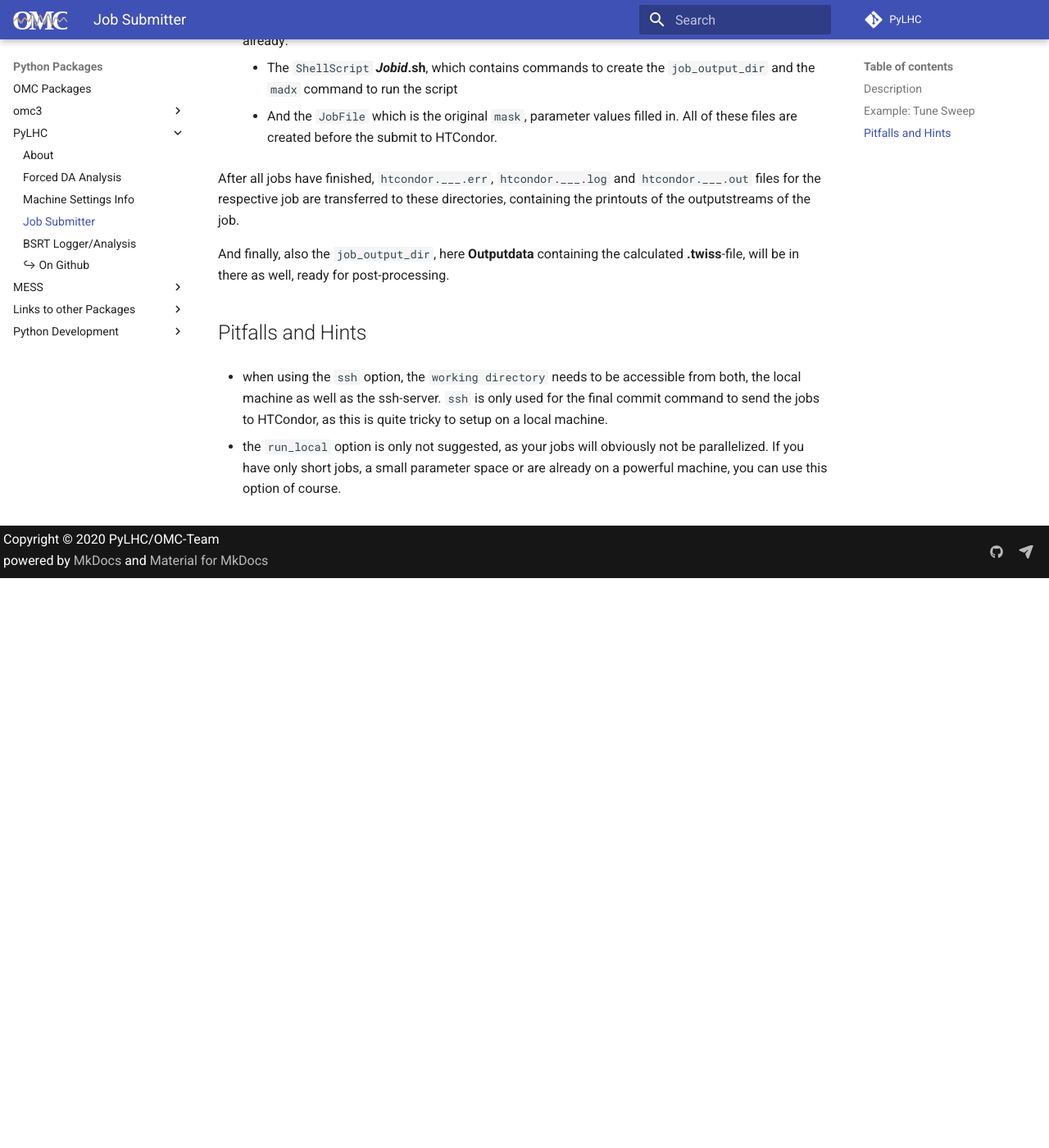
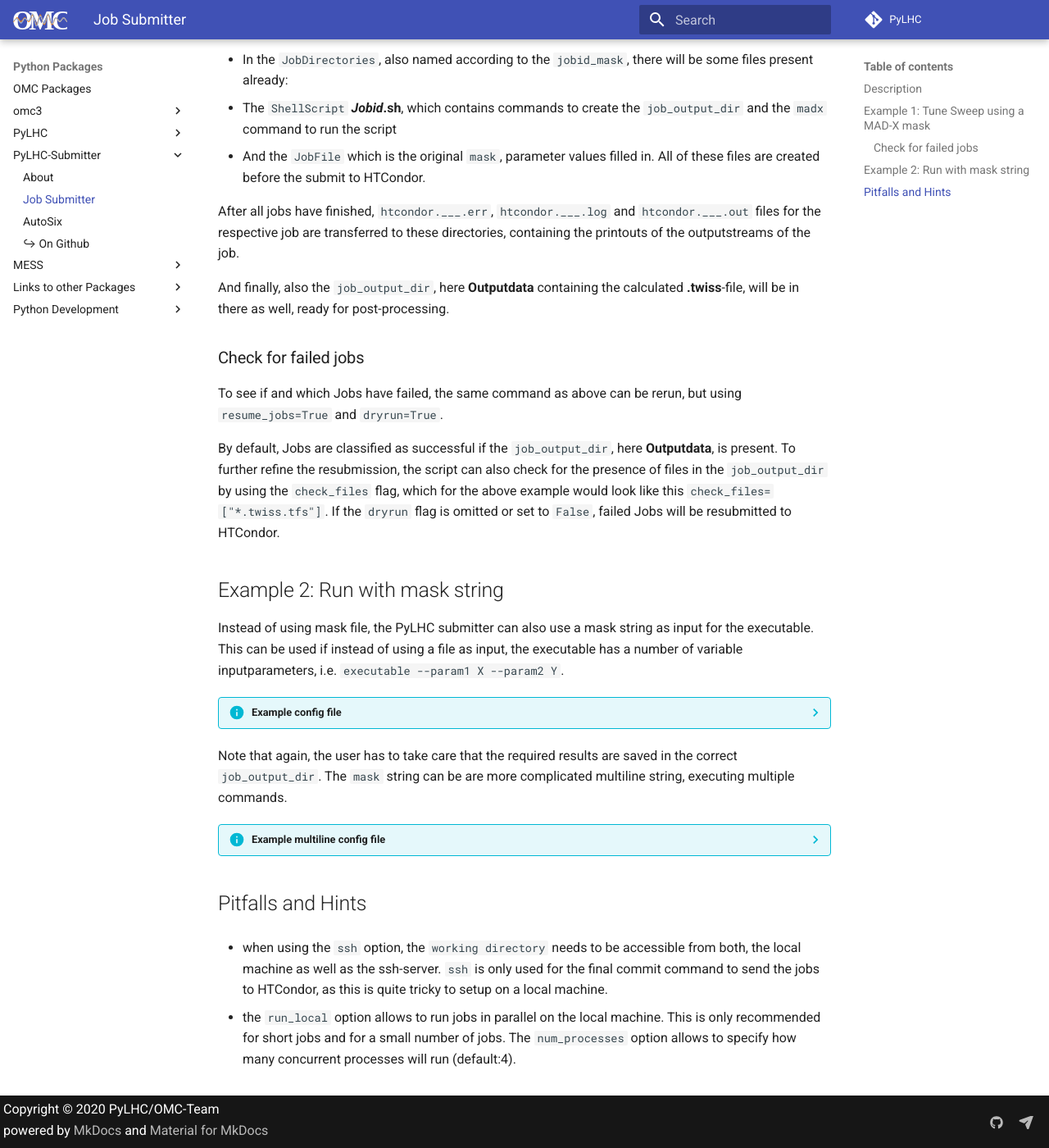
Before and after one commit to pylhc/pylhc.github.io, an MkDocs documentation site: the page built from docs/packages/pylhcsubmitter/job_submitter.md, in a window 1280 px wide and 1400 px high, scrolled down 2834 px. Shown: the whole window at 82% size. Built offline with MkDocs 1.6.1 and Material for MkDocs 9.7.7, drawn with Linux system fonts in a browser that asks for light colours; before the commit the page ends 3539 px from its top, so only the background shows below that; some of the changed text lies outside the part shown.

Commit message:
first draft of the pylhc submitter wiki pages

````diff
--- a/docs/packages/pylhc/job_submitter.md
+++ b/docs/packages/pylhcsubmitter/job_submitter.md
@@ -1,8 +1,11 @@
-# HTCondor Job Sumbitter
+# PyLHC Submitter
 [See the docs][documentation] for a detailed code description.
+Note that the full functionality is only available under Linux, with HTCondor configured e.g. on CERN's lxplus service.
+Currently, only local job execution is possible in Windows.
 
 ## Description
-The HTCondor Job sumitter allows to execute a parametric study using a script-mask and a `dictionary` with parameters to
+
+The PyLHC submitter allows to execute a parametric study using a script-mask and a `dictionary` with parameters to
 replace, from the command line. The parameters to be replaced must be present in the given mask as
 ``%(PARAMETER)s`` (other types apart from string also allowed).
 The type of script and executable is freely choosable, but defaults to ``madx`` - for which this
@@ -18,11 +21,10 @@
 
 *--Required--*
 
-- **mask** *(str)*: Script Mask to use
+- **mask** *(str)*: Script Mask to use, can be either the Path to a mask file or a string.
 - **replace_dict** *(DictAsString)*: Dict containing the str to replace as
   keys and values a list of parameters to replace
 - **working_directory** *(str)*: Directory where data should be put
-
 
 *--Optional--*
 
@@ -60,19 +62,14 @@
   This is inferred automatically for ['madx', 'python3', 'python2']. Otherwise not changed.
 - **ssh** *(str)*: Run htcondor from this machine via ssh (needs access to the `working_directory`)
 
-
-
-## Example: Tune Sweep
+## Example 1: Tune Sweep using a MAD-X mask
 
 In this example we will do a quick submit to HTCondor and starting simulations for both beams over a range of tunes.
 
 ???+ "Python Code"
     ```python
-    from pylhc.job_submitter import main as htcondor_submit
-    from omc3.utils import logging_tools
+    from pylhc_submitter.job_submitter import main as htcondor_submit
     import numpy as np
-
-    LOG = logging_tools.get_logger(__name__)
 
     if __name__ == '__main__':
         htcondor_submit(
@@ -84,10 +81,33 @@
                 TUNEY=np.linspace(60.31, 60.33, 11).tolist(),
                 ),
             jobid_mask="b%(BEAM)d.qx%(TUNEX)s.qy%(TUNEY)s",
-            working_directory='/afs/cern.ch/work/u/username/study.tune_sweep',
-            ssh='lxplus.cern.ch'
+            working_directory='/afs/cern.ch/work/u/username/study.tune_sweep'
         )
     ```
+
+??? info "Submission with config file"
+    The same can also be achieved by creating a `config.ini` file containing
+
+    ```
+    [DEFAULT]
+    executable='madx',
+    mask='my_madx.mask',
+    working_directory='/afs/cern.ch/work/u/username/study.tune_sweep',
+    replace_dict={
+        BEAM=[1, 2],
+        TUNEX= [62.3, 62.302, 62.304, 62.306, 62.308, 62.31, 62.312, 62.314, 62.316, 62.318, 62.32],
+        TUNEY=[60.31, 60.312, 60.314, 60.316, 60.318, 60.32, 60.322, 60.324, 60.326, 60.328, 60.33],
+    },
+    jobid_mask="b%(BEAM)d.qx%(TUNEX)s.qy%(TUNEY)s",
+    jobflavour="workday"
+    run_local=False
+    resume_jobs=False
+    append_jobs=False
+    dryrun=False
+    num_processes=4
+    ```
+
+    and running `python -m pylhc_submitter.job_submitter --entry_cfg config.ini`
 
 ??? "my_madx.mask"
     ```
@@ -149,32 +169,75 @@
     <figcaption><code>condor_q</code>: Shows the jobs in the condor queue.</figcaption>
 </figure>
 
-At the same time, a folder structure has developed in the given `working directory`:
+At the same time, a folder structure has been created in the given `working directory`:
 
 - In the main directory will be the **Job.tfs**, were each row corresponds to instance of parameters filled in and contains infos that.
-    - The first column will be `JobId` which is either just a numbering of the jobs, or - in our case - the filled in `jobid_mask`.
-    - The next columns are the parameters given, here: `BEAM`, `TUNEX` and `TUNEY`. They contain the value the respective job-instance as filled in.
-    - `JobDirectory` contains the path to the job directory, while `JobFile` is the name of the file and `ShellScript` the name of the script within this directory, which are used to run the job.
+  - The first column will be `JobId` which is either just a numbering of the jobs, or - in our case - the filled in `jobid_mask`.
+  - The next columns are the parameters given, here: `BEAM`, `TUNEX` and `TUNEY`. They contain the value the respective job-instance as filled in.
+  - `JobDirectory` contains the path to the job directory, while `JobFile` is the name of the file and `ShellScript` the name of the script within thisdirectory, which are used to run the job.
 - The **queuehtc.sub** is the submission file, which tells HTCondor the paths to all the `ShellScripts` to run.
 - In the `JobDirectories`, also named according to the `jobid_mask`, there will be some files present already:
-    - The `ShellScript` **_Jobid_.sh**, which contains commands to create the `job_output_dir` and the `madx` command to run the script
-    - And the `JobFile` which is the original `mask`, parameter values filled in.
+  - The `ShellScript` **_Jobid_.sh**, which contains commands to create the `job_output_dir` and the `madx` command to run the script
+  - And the `JobFile` which is the original `mask`, parameter values filled in.
 All of these files are created before the submit to HTCondor.
 
 After all jobs have finished, `htcondor.___.err`, `htcondor.___.log` and `htcondor.___.out` files for the respective job are transferred to these directories,
 containing the printouts of the outputstreams of the job.
 
-
 And finally, also the `job_output_dir`, here **Outputdata** containing the calculated **.twiss**-file, will be in there as well, ready for post-processing.
 
+### Check for failed jobs
+
+To see if and which Jobs have failed, the same command as above can be rerun, but using `resume_jobs=True` and `dryrun=True`.
+<!-- TODO add example script output -->
+By default, Jobs are classified as successful if the `job_output_dir`, here **Outputdata**, is present.
+To further refine the resubmission, the script can also check for the presence of files in the `job_output_dir` by using the `check_files` flag, which for the above example would look like this `check_files=["*.twiss.tfs"]`.
+If the `dryrun` flag is omitted or set to `False`, failed Jobs will be resubmitted to HTCondor.
+
+## Example 2: Run with mask string
+
+Instead of using mask file, the PyLHC submitter can also use a mask string as input for the executable.
+This can be used if instead of using a file as input, the executable has a number of variable inputparameters, i.e. `executable --param1 X --param2 Y`.
+
+??? info "Example config file"
+    ```
+    [DEFAULT]
+    executable='expr',
+    mask=' %(SUMMAND1)s + %(SUMMAND2)s > Outputdata/result.txt',
+    working_directory='/afs/cern.ch/work/u/username/study.addition',
+    replace_dict={
+        SUMMAND1= [1, 2, 3, 4],
+        SUMMAND2= [6, 7, 8, 9],
+    },
+    run_local=True
+    num_processes=4
+    ```
+
+Note that again, the user has to take care that the required results are saved in the correct `job_output_dir`.
+The `mask` string can be are more complicated multiline string, executing multiple commands.
+
+??? info "Example multiline config file"
+    ```
+    [DEFAULT]
+    executable=None,
+    mask='madx < Job%(SEED)s.madx\n
+          python -m analysis.main --method %(METHOD)s',
+    working_directory='/afs/cern.ch/work/u/username/study.multiline',
+    replace_dict={
+        SEED= [1, 2, 3, 4],
+        METHOD= ['fast', 'slow', 'new'],
+    },
+    run_local=True
+    num_processes=4
+    ```
 
 ## Pitfalls and Hints
 
 - when using the `ssh` option, the `working directory` needs to be accessible from both, the local machine as well as the ssh-server.
   `ssh` is only used for the final commit command to send the jobs to HTCondor, as this is quite tricky to setup on a local machine.
 
-- the `run_local` option is only not suggested, as your jobs will obviously not be parallelized.
-  If you have only short jobs, a small parameter space or are already on a powerful machine, you can use this option of course.
+- the `run_local` option allows to run jobs in parallel on the local machine.
+  This is only recommended for short jobs and for a small number of jobs.
+  The `num_processes` option allows to specify how many concurrent processes will run (default:4).
 
-
-[documentation]: https://pylhc.github.io/PyLHC/entrypoints/job_submitter.html
+[documentation]: https://pylhc.github.io/submitter/entrypoints/submitter.html
--- a/mkdocs.yml
+++ b/mkdocs.yml
@@ -120,9 +120,13 @@
       - About: packages/pylhc/about.md
       - Forced DA Analysis: packages/pylhc/forced_da.md
       - Machine Settings Info: packages/pylhc/machine_settings_info.md
-      - Job Submitter: packages/pylhc/job_submitter.md
       - BSRT Logger/Analysis: packages/pylhc/bsrt.md
       - ↪ On Github: https://github.com/pylhc/PyLHC
+    - PyLHC-Submitter:
+      - About: packages/pylhcsubmitter/about.md
+      - Job Submitter: packages/pylhcsubmitter/job_submitter.md
+      - AutoSix: packages/pylhcsubmitter/autosix.md
+      - ↪ On Github: https://github.com/pylhc/submitter
     - MESS:
       - About: packages/mess/about.md
       - ↪ On Github: https://github.com/pylhc/MESS
````
Also changed, not shown: docs/packages/about.md (+5 -0 lines), docs/packages/pylhc/about.md (+4 -4 lines), docs/packages/pylhcsubmitter/about.md (added, +37 -0 lines), docs/packages/pylhcsubmitter/autosix.md (added, +227 -0 lines).
